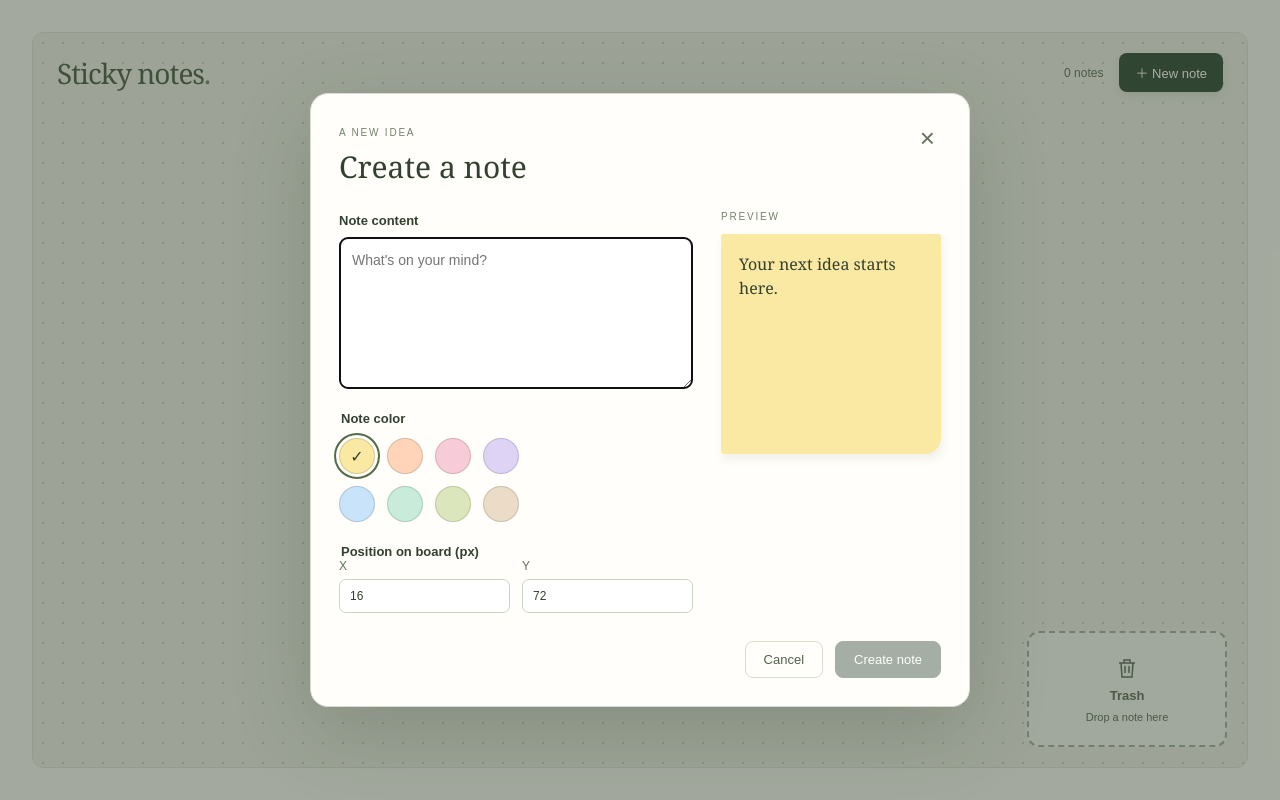
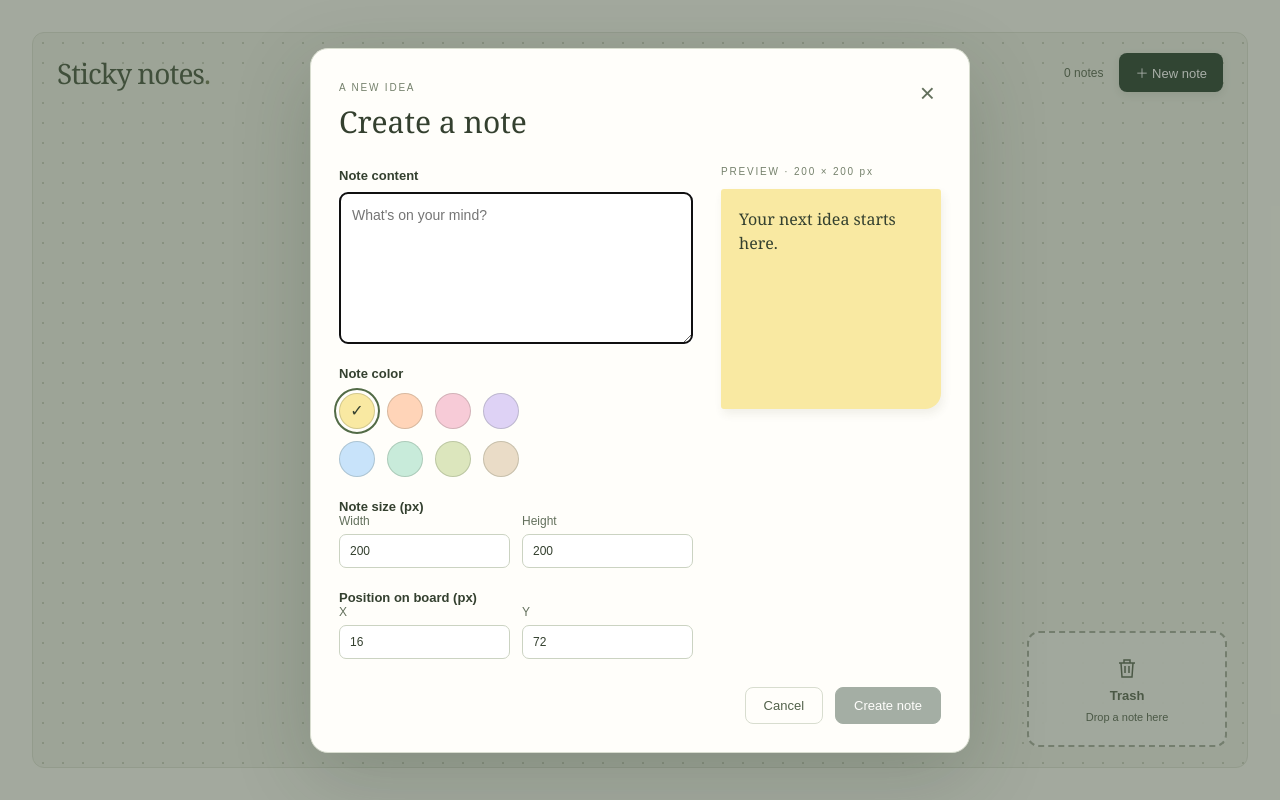
Before and after one commit to Ulisesredi/sticky-notes, a React (Create React App) app: page / in a window 1280 px wide. Both pictures are taken after a click on the button "＋ New note". Built offline with nearby package versions, Linux system fonts and the light colour scheme.

Commit message:
fix: creation modal stylings

```diff
--- a/src/components/Board/Board.tsx
+++ b/src/components/Board/Board.tsx
@@ -11,11 +11,11 @@ import { StickyNote } from "../StickyNote/StickyNote";
 import { TrashZone } from "../TrashZone/TrashZone";
 import { CreateNoteModal } from "../CreateNoteModal/CreateNoteModal";
 import { SavingFeedback } from "../common/SavingFeedback";
-import { getInitialGeometry } from "../../utils/geometry";
+import { getInitialGeometry, MIN_NOTE_SIZE, Size } from "../../utils/geometry";
 import "./Board.css";
 
 type ModalState =
-  | { type: "create"; geometry: NoteGeometry; maxX: number; maxY: number }
+  | { type: "create"; geometry: NoteGeometry; bounds: Size }
   | { type: "edit"; noteId: string };
 
 export function Board() {
@@ -82,24 +82,27 @@ export function Board() {
     setModal({
       type: "create",
       geometry,
-      maxX: bounds.width - geometry.width,
-      maxY: bounds.height - geometry.height,
+      bounds,
     });
   }
 
-  function createNote(draft: NoteDraft & Pick<NoteGeometry, "x" | "y">) {
+  function createNote(draft: NoteDraft & NoteGeometry) {
     const board = boardRef.current;
     if (!board) return;
     const bounds = { width: board.clientWidth, height: board.clientHeight };
-    const geometry = getInitialGeometry(window.innerHeight, bounds, notes);
+    const minWidth = Math.min(MIN_NOTE_SIZE.width, bounds.width);
+    const minHeight = Math.min(MIN_NOTE_SIZE.height, bounds.height);
+    const width = Math.min(Math.max(draft.width, minWidth), bounds.width);
+    const height = Math.min(Math.max(draft.height, minHeight), bounds.height);
     dispatch({
       type: "note/created",
       note: {
         id: crypto.randomUUID(),
         ...draft,
-        ...geometry,
-        x: Math.max(0, Math.min(draft.x, bounds.width - geometry.width)),
-        y: Math.max(0, Math.min(draft.y, bounds.height - geometry.height)),
+        width,
+        height,
+        x: Math.max(0, Math.min(draft.x, bounds.width - width)),
+        y: Math.max(0, Math.min(draft.y, bounds.height - height)),
       },
     });
     setModal(null);
@@ -171,8 +174,7 @@ export function Board() {
         <CreateNoteModal
           mode="create"
           initialGeometry={modal.geometry}
-          maxX={modal.maxX}
-          maxY={modal.maxY}
+          boardBounds={modal.bounds}
           onCreate={createNote}
           onClose={() => setModal(null)}
         />
--- a/src/components/CreateNoteModal/CreateNoteModal.css
+++ b/src/components/CreateNoteModal/CreateNoteModal.css
@@ -8,35 +8,188 @@
   color: #34402f;
   box-shadow: 0 24px 80px #25362433;
 }
-.create-modal::backdrop { background: #26352566; }
-.create-modal__header { display: flex; justify-content: space-between; align-items: start; margin-bottom: 24px; }
-.create-modal__eyebrow, .create-modal__preview-label { font-size: 10px; letter-spacing: 1.8px; color: #75816c; }
-.create-modal h2 { margin: 6px 0 0; font: 30px Georgia, serif; }
-.create-modal__close { border: 0; background: transparent; color: #63705c; font-size: 26px; cursor: pointer; }
-.create-modal__layout { display: grid; grid-template-columns: 1fr 220px; gap: 28px; }
-.create-modal__fields > label, .create-modal legend { font-size: 13px; font-weight: 600; }
-.create-modal textarea { display: block; width: 100%; resize: vertical; min-height: 100px; max-height: 260px; padding: 12px; margin-top: 8px; border: 1px solid #cbd3c2; border-radius: 8px; background: #fff; color: #34402f; font: 14px/1.5 Arial, sans-serif; }
-.create-modal fieldset { padding: 0; margin: 22px 0 0; border: 0; }
-.create-modal__position { display: grid; grid-template-columns: 1fr 1fr; gap: 12px; }
-.create-modal__position legend { grid-column: 1 / -1; }
-.create-modal__position label { display: grid; gap: 6px; color: #63705c; font-size: 12px; }
-.create-modal__position input { width: 100%; padding: 9px 10px; border: 1px solid #cbd3c2; border-radius: 7px; color: #34402f; background: #fff; }
-.create-modal__colors { display: grid; grid-template-columns: repeat(4, 36px); gap: 12px; margin-top: 12px; }
-.color-option { position: relative; display: block; width: 36px; height: 36px; cursor: pointer; }
-.color-option input { position: absolute; inset: 0; width: 100%; height: 100%; margin: 0; opacity: 0; cursor: pointer; }
-.color-option span { display: grid; place-items: center; width: 100%; height: 100%; border-radius: 50%; border: 1px solid #34402f30; pointer-events: none; color: #34402f; }
-.color-option input:checked + span { outline: 2px solid #526b46; outline-offset: 3px; }
-.color-option input:focus-visible + span { outline: 3px solid #263d20; outline-offset: 3px; }
-.create-modal__preview-label { display: block; margin-bottom: 12px; }
-.note-preview { height: 220px; overflow: auto; padding: 18px; border-radius: 3px 3px 16px 3px; box-shadow: 2px 5px 10px #4c452715; }
-.note-preview p { margin: 0; white-space: pre-wrap; overflow-wrap: anywhere; font: 16px/1.5 Georgia, serif; }
-.create-modal__actions { display: flex; justify-content: flex-end; gap: 12px; margin-top: 28px; }
-.primary-button, .secondary-button { border-radius: 8px; padding: 10px 18px; font-size: 13px; cursor: pointer; }
-.primary-button { background: #384f3e; color: white; border: 1px solid #384f3e; }
-.primary-button:hover { background: #263c2c; }
-.primary-button:disabled { opacity: .45; cursor: default; }
-.secondary-button { background: transparent; border: 1px solid #d8ddcf; color: #52614a; }
+.create-modal::backdrop {
+  background: #26352566;
+}
+.create-modal__header {
+  display: flex;
+  justify-content: space-between;
+  align-items: start;
+  margin-bottom: 24px;
+}
+.create-modal__eyebrow,
+.create-modal__preview-label {
+  font-size: 10px;
+  letter-spacing: 1.8px;
+  color: #75816c;
+}
+.create-modal h2 {
+  margin: 6px 0 0;
+  font:
+    30px Georgia,
+    serif;
+}
+.create-modal__close {
+  border: 0;
+  background: transparent;
+  color: #63705c;
+  font-size: 26px;
+  cursor: pointer;
+}
+.create-modal__layout {
+  display: grid;
+  grid-template-columns: 1fr 220px;
+  gap: 28px;
+}
+.create-modal__fields > label,
+.create-modal legend {
+  font-size: 13px;
+  font-weight: 600;
+}
+.create-modal textarea {
+  display: block;
+  width: 100%;
+  resize: vertical;
+  min-height: 100px;
+  max-height: 260px;
+  padding: 12px;
+  margin-top: 8px;
+  border: 1px solid #cbd3c2;
+  border-radius: 8px;
+  background: #fff;
+  color: #34402f;
+  font:
+    14px/1.5 Arial,
+    sans-serif;
+}
+.create-modal fieldset {
+  padding: 0;
+  margin: 22px 0 0;
+  border: 0;
+}
+.create-modal legend {
+  padding: 0;
+}
+.create-modal__position,
+.create-modal__dimensions {
+  display: grid;
+  grid-template-columns: 1fr 1fr;
+  gap: 12px;
+}
+.create-modal__position legend,
+.create-modal__dimensions legend {
+  grid-column: 1 / -1;
+}
+.create-modal__position label,
+.create-modal__dimensions label {
+  display: grid;
+  gap: 6px;
+  color: #63705c;
+  font-size: 12px;
+}
+.create-modal__position input,
+.create-modal__dimensions input {
+  width: 100%;
+  padding: 9px 10px;
+  border: 1px solid #cbd3c2;
+  border-radius: 7px;
+  color: #34402f;
+  background: #fff;
+}
+.create-modal__colors {
+  display: grid;
+  grid-template-columns: repeat(4, 36px);
+  gap: 12px;
+  margin-top: 12px;
+}
+.color-option {
+  position: relative;
+  display: block;
+  width: 36px;
+  height: 36px;
+  cursor: pointer;
+}
+.color-option input {
+  position: absolute;
+  inset: 0;
+  width: 100%;
+  height: 100%;
+  margin: 0;
+  opacity: 0;
+  cursor: pointer;
+}
+.color-option span {
+  display: grid;
+  place-items: center;
+  width: 100%;
+  height: 100%;
+  border-radius: 50%;
+  border: 1px solid #34402f30;
+  pointer-events: none;
+  color: #34402f;
+}
+.color-option input:checked + span {
+  outline: 2px solid #526b46;
+  outline-offset: 3px;
+}
+.color-option input:focus-visible + span {
+  outline: 3px solid #263d20;
+  outline-offset: 3px;
+}
+.create-modal__preview-label {
+  display: block;
+  margin-bottom: 12px;
+}
+.note-preview {
+  height: 220px;
+  overflow: auto;
+  padding: 18px;
+  border-radius: 3px 3px 16px 3px;
+  box-shadow: 2px 5px 10px #4c452715;
+}
+.note-preview p {
+  margin: 0;
+  white-space: pre-wrap;
+  overflow-wrap: anywhere;
+  font:
+    16px/1.5 Georgia,
+    serif;
+}
+.create-modal__actions {
+  display: flex;
+  justify-content: flex-end;
+  gap: 12px;
+  margin-top: 28px;
+}
+.primary-button,
+.secondary-button {
+  border-radius: 8px;
+  padding: 10px 18px;
+  font-size: 13px;
+  cursor: pointer;
+}
+.primary-button {
+  background: #384f3e;
+  color: white;
+  border: 1px solid #384f3e;
+}
+.primary-button:hover {
+  background: #263c2c;
+}
+.primary-button:disabled {
+  opacity: 0.45;
+  cursor: default;
+}
+.secondary-button {
+  background: transparent;
+  border: 1px solid #d8ddcf;
+  color: #52614a;
+}
 @media (max-width: 580px) {
-  .create-modal__layout { grid-template-columns: 1fr; }
-  .note-preview { height: 150px; }
+  .create-modal__layout {
+    grid-template-columns: 1fr;
+  }
+  .note-preview {
+    height: 150px;
+  }
 }
--- a/src/components/CreateNoteModal/CreateNoteModal.tsx
+++ b/src/components/CreateNoteModal/CreateNoteModal.tsx
@@ -1,14 +1,14 @@
 import { FormEvent, useLayoutEffect, useRef, useState } from "react";
 import { NOTE_COLORS, NoteColor } from "../../model/notes.colors";
 import { Note, NoteDraft, NoteGeometry } from "../../model/notes.types";
+import { Size } from "../../utils/geometry";
 import "./CreateNoteModal.css";
 
 type CreateProps = {
   mode: "create";
   initialGeometry: NoteGeometry;
-  maxX: number;
-  maxY: number;
-  onCreate: (draft: NoteDraft & Pick<NoteGeometry, "x" | "y">) => void;
+  boardBounds: Size;
+  onCreate: (draft: NoteDraft & NoteGeometry) => void;
   onClose: () => void;
 };
 type EditProps = { mode: "edit"; note: Note; onSave: (id: string, draft: NoteDraft) => void; onClose: () => void };
@@ -23,6 +23,8 @@ export function CreateNoteModal(props: Props) {
   );
   const [x, setX] = useState(() => props.mode === "create" ? String(props.initialGeometry.x) : "");
   const [y, setY] = useState(() => props.mode === "create" ? String(props.initialGeometry.y) : "");
+  const [width, setWidth] = useState(() => props.mode === "create" ? String(props.initialGeometry.width) : "");
+  const [height, setHeight] = useState(() => props.mode === "create" ? String(props.initialGeometry.height) : "");
 
   useLayoutEffect(() => {
     const dialog = dialogRef.current;
@@ -38,10 +40,22 @@ export function CreateNoteModal(props: Props) {
     if (!normalizedContent) return;
     const draft = { content: normalizedContent, color };
     if (props.mode === "edit") props.onSave(props.note.id, draft);
-    else props.onCreate({ ...draft, x: Number(x), y: Number(y) });
+    else props.onCreate({
+      ...draft,
+      x: Number(x),
+      y: Number(y),
+      width: Number(width),
+      height: Number(height),
+    });
   }
 
   const editing = props.mode === "edit";
+  const maxX = props.mode === "create"
+    ? Math.max(0, props.boardBounds.width - (Number(width) || 0))
+    : undefined;
+  const maxY = props.mode === "create"
+    ? Math.max(0, props.boardBounds.height - (Number(height) || 0))
+    : undefined;
 
   return (
     <dialog ref={dialogRef} className="create-modal" aria-labelledby="create-title"
@@ -77,21 +91,38 @@ export function CreateNoteModal(props: Props) {
               </div>
             </fieldset>
             {!editing && (
+              <fieldset className="create-modal__dimensions">
+                <legend>Note size (px)</legend>
+                <label htmlFor="note-width">Width
+                  <input id="note-width" type="number" min="48"
+                    max={props.mode === "create" ? props.boardBounds.width : undefined}
+                    step="any" required value={width} onChange={(event) => setWidth(event.target.value)} />
+                </label>
+                <label htmlFor="note-height">Height
+                  <input id="note-height" type="number" min="48"
+                    max={props.mode === "create" ? props.boardBounds.height : undefined}
+                    step="any" required value={height} onChange={(event) => setHeight(event.target.value)} />
+                </label>
+              </fieldset>
+            )}
+            {!editing && (
               <fieldset className="create-modal__position">
                 <legend>Position on board (px)</legend>
                 <label htmlFor="note-x">X
-                  <input id="note-x" type="number" min="0" max={props.mode === "create" ? props.maxX : undefined}
+                  <input id="note-x" type="number" min="0" max={maxX}
                     step="any" required value={x} onChange={(event) => setX(event.target.value)} />
                 </label>
                 <label htmlFor="note-y">Y
-                  <input id="note-y" type="number" min="0" max={props.mode === "create" ? props.maxY : undefined}
+                  <input id="note-y" type="number" min="0" max={maxY}
                     step="any" required value={y} onChange={(event) => setY(event.target.value)} />
                 </label>
               </fieldset>
             )}
           </div>
           <section className="create-modal__preview" aria-label="Note preview">
-            <span className="create-modal__preview-label">PREVIEW</span>
+            <span className="create-modal__preview-label">
+              PREVIEW{!editing && ` · ${width || 0} × ${height || 0} px`}
+            </span>
             <div className="note-preview" style={{ backgroundColor: color }}>
               <p>{content || "Your next idea starts here."}</p>
             </div>
```
Also changed, not shown: 2 other files (tests, documents, lock files or other folders).
